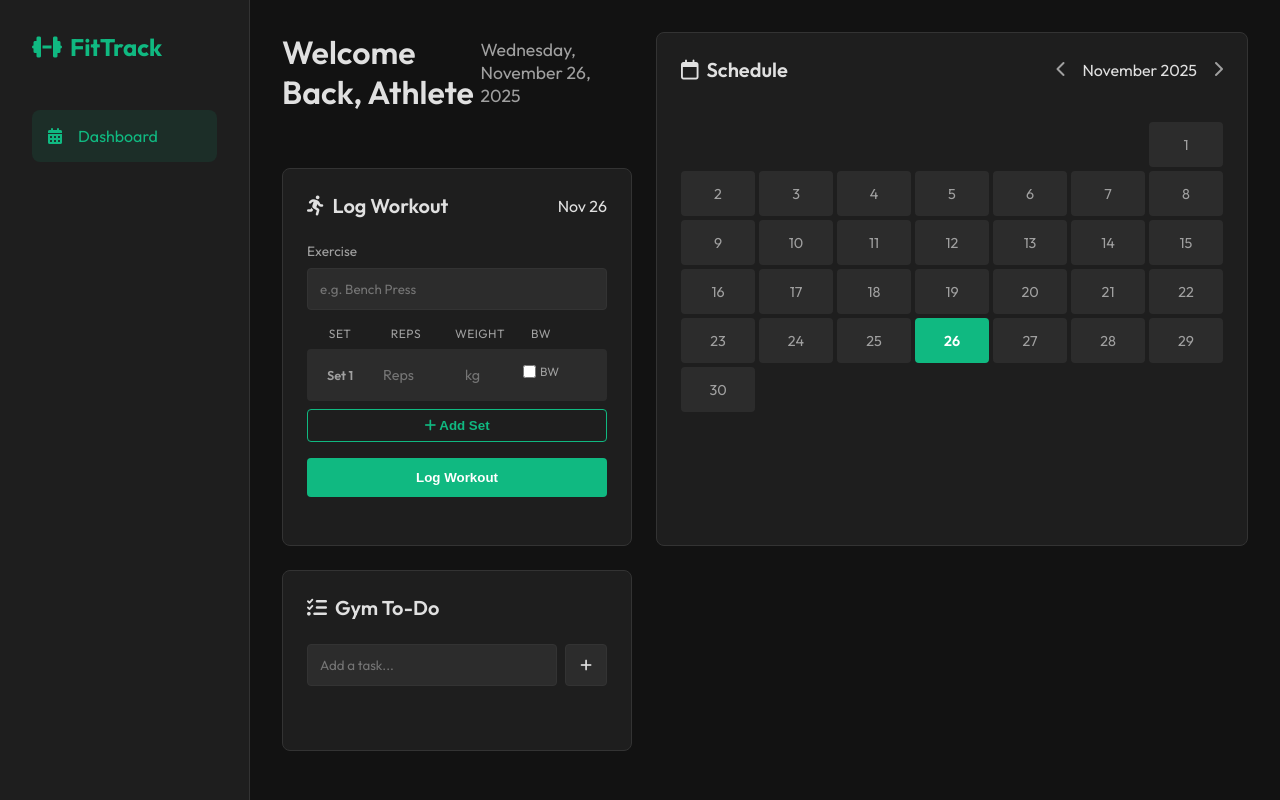
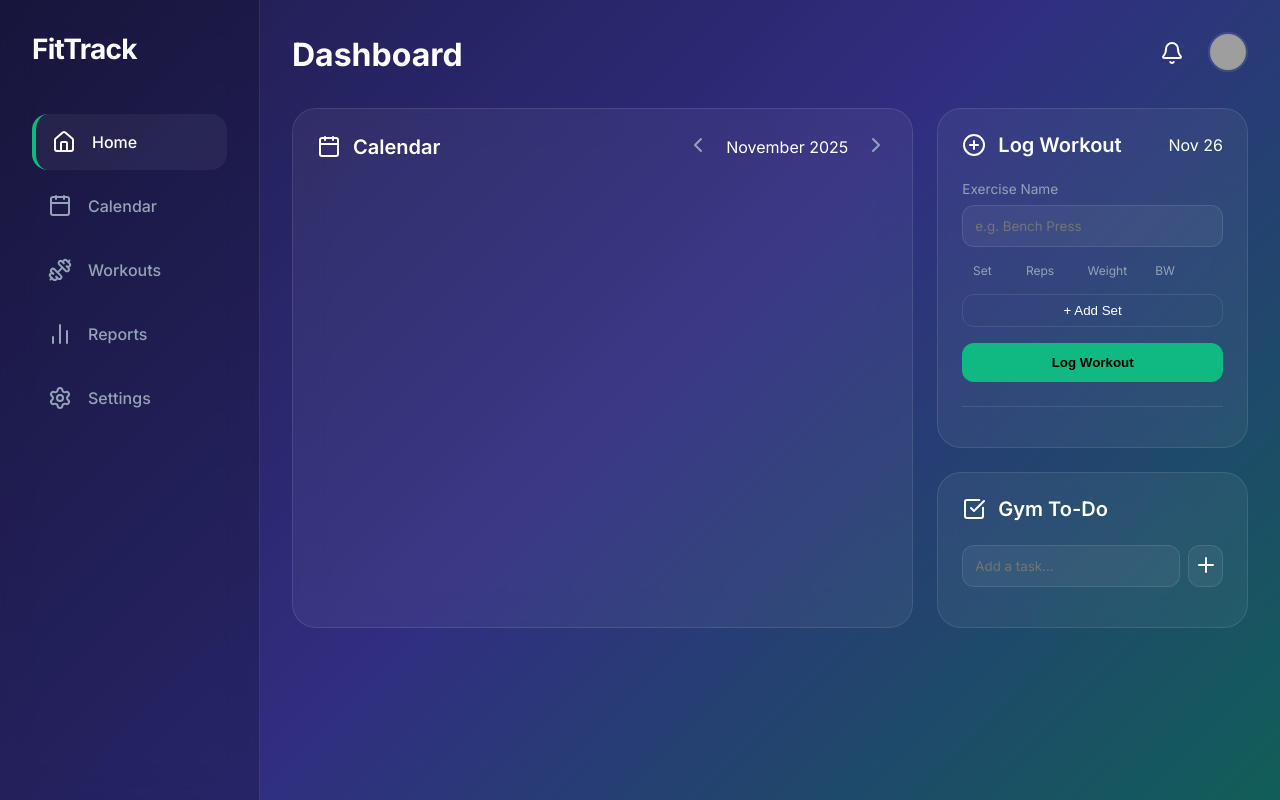
Before and after one commit to Heavenly-Demon-0835/Workout-Tracker, a Flask app: page / in a window 1280 px wide. Run offline with Flask 3, Linux system fonts and the light colour scheme; grey boxes are pictures that could not be loaded.

Commit message:
Update: FitTrack Glassmorphism Dashboard

```diff
--- a/static/script.js
+++ b/static/script.js
@@ -14,21 +14,6 @@
     const workoutForm = document.getElementById('workoutForm');
     const setsContainer = document.getElementById('setsContainer');
     const addSetBtn = document.getElementById('addSetBtn');
-    const workoutList = document.getElementById('workoutList');
-    const todoInput = document.getElementById('todoInput');
-    const addTodoBtn = document.getElementById('addTodoBtn');
-    const todoList = document.getElementById('todoList');
-
-    // Initial Setup
-    currentDateDisplay.textContent = currentDate.toLocaleDateString('en-US', { weekday: 'long', year: 'numeric', month: 'long', day: 'numeric' });
-    renderCalendar();
-    loadDataForDate(selectedDate);
-    addSetRow(); // Add initial set row
-
-    // Event Listeners
-    prevMonthBtn.addEventListener('click', () => {
-        currentDate.setMonth(currentDate.getMonth() - 1);
-        renderCalendar();
 });
 
 nextMonthBtn.addEventListener('click', () => {
--- a/static/style.css
+++ b/static/style.css
@@ -1,14 +1,26 @@
 :root {
-    --bg-dark: #121212;
-    --bg-card: #1E1E1E;
-    --text-primary: #E0E0E0;
-    --text-secondary: #A0A0A0;
+    --bg-gradient-start: #1e1b4b;
+    /* Deep Purple */
+    --bg-gradient-mid: #312e81;
+    /* Indigo */
+    --bg-gradient-end: #115e59;
+    /* Teal */
+
+    --glass-bg: rgba(255, 255, 255, 0.05);
+    --glass-border: rgba(255, 255, 255, 0.1);
+    --glass-blur: blur(16px);
+
+    --text-primary: #ffffff;
+    --text-secondary: #94a3b8;
+
     --accent: #10b981;
-    --accent-hover: #059669;
-    --danger: #ef4444;
-    --border: #333333;
-    --input-bg: #2C2C2C;
-    --font-main: 'Outfit', sans-serif;
+    /* Neon Green */
+    --accent-glow: 0 0 10px rgba(16, 185, 129, 0.5);
+
+    --font-main: 'Inter', sans-serif;
+    --radius-xl: 1.5rem;
+    --radius-lg: 1rem;
+    --radius-md: 0.75rem;
 }
 
 * {
@@ -19,7 +31,8 @@
 
 body {
     font-family: var(--font-main);
-    background-color: var(--bg-dark);
+    background: linear-gradient(135deg, var(--bg-gradient-start), var(--bg-gradient-mid), var(--bg-gradient-end));
+    background-attachment: fixed;
     color: var(--text-primary);
     height: 100vh;
     overflow: hidden;
@@ -32,26 +45,28 @@
 
 /* Sidebar */
 .sidebar {
-    width: 250px;
-    background-color: var(--bg-card);
+    width: 260px;
+    background: rgba(0, 0, 0, 0.2);
+    backdrop-filter: var(--glass-blur);
+    border-right: 1px solid var(--glass-border);
     padding: 2rem;
-    border-right: 1px solid var(--border);
     display: flex;
     flex-direction: column;
 }
 
 .logo {
-    font-size: 1.5rem;
+    font-size: 1.75rem;
     font-weight: 700;
-    color: var(--accent);
+    color: #fff;
     margin-bottom: 3rem;
-    display: flex;
-    align-items: center;
-    gap: 0.5rem;
+    letter-spacing: -0.025em;
 }
 
 .nav-links {
     list-style: none;
+    display: flex;
+    flex-direction: column;
+    gap: 0.5rem;
 }
 
 .nav-links li a {
@@ -61,14 +76,20 @@
     color: var(--text-secondary);
     text-decoration: none;
     padding: 1rem;
-    border-radius: 0.5rem;
-    transition: all 0.2s ease;
+    border-radius: var(--radius-lg);
+    transition: all 0.3s ease;
+    font-weight: 500;
 }
 
-.nav-links li.active a,
+.nav-links li.active a {
+    background: var(--glass-bg);
+    color: #fff;
+    border-left: 4px solid var(--accent);
+}
+
 .nav-links li a:hover {
-    background-color: rgba(16, 185, 129, 0.1);
-    color: var(--accent);
+    background: var(--glass-bg);
+    color: #fff;
 }
 
 /* Main Content */
@@ -79,35 +100,60 @@
 }
 
 .dashboard-header {
-    margin-bottom: 2rem;
     display: flex;
     justify-content: space-between;
     align-items: center;
+    margin-bottom: 2rem;
 }
 
 .dashboard-header h1 {
-    font-weight: 600;
+    font-size: 2rem;
+    font-weight: 700;
 }
 
-.date-display {
-    color: var(--text-secondary);
-    font-size: 1.1rem;
+.header-actions {
+    display: flex;
+    align-items: center;
+    gap: 1.5rem;
+}
+
+.icon-btn {
+    background: none;
+    border: none;
+    color: var(--text-primary);
+    cursor: pointer;
+    position: relative;
+}
+
+.icon-btn:hover {
+    color: var(--accent);
+}
+
+.avatar img {
+    width: 40px;
+    height: 40px;
+    border-radius: 50%;
+    border: 2px solid var(--glass-border);
 }
 
 /* Grid Layout */
 .dashboard-grid {
     display: grid;
-    grid-template-columns: 350px 1fr;
-    grid-template-rows: auto 1fr;
+    grid-template-columns: 2fr 1fr;
+    /* Calendar takes more space */
+    grid-template-rows: auto auto;
     gap: 1.5rem;
-    height: calc(100vh - 150px);
+    grid-template-areas:
+        "calendar workout"
+        "calendar todo";
 }
 
 .card {
-    background-color: var(--bg-card);
-    border-radius: 0.5rem;
+    background: var(--glass-bg);
+    backdrop-filter: var(--glass-blur);
+    border: 1px solid var(--glass-border);
+    border-radius: var(--radius-xl);
     padding: 1.5rem;
-    border: 1px solid var(--border);
     display: flex;
     flex-direction: column;
 }
@@ -124,12 +170,12 @@
     font-weight: 600;
     display: flex;
     align-items: center;
-    gap: 0.5rem;
+    gap: 0.75rem;
 }
 
-/* Calendar */
+/* Widget A: Calendar */
 .calendar-card {
-    grid-row: span 2;
+    grid-area: calendar;
 }
 
 .calendar-controls {
@@ -143,55 +189,61 @@
     border: none;
     color: var(--text-secondary);
     cursor: pointer;
-    font-size: 1rem;
 }
 
 .calendar-controls button:hover {
-    color: var(--text-primary);
+    color: #fff;
 }
 
 .calendar-grid {
     display: grid;
     grid-template-columns: repeat(7, 1fr);
-    gap: 0.25rem;
+    gap: 1rem;
     margin-top: 1rem;
+    flex: 1;
 }
 
 .calendar-day {
-    height: 45px;
+    aspect-ratio: 1;
     display: flex;
+    flex-direction: column;
     align-items: center;
     justify-content: center;
-    border-radius: 0.25rem;
+    border-radius: var(--radius-lg);
     cursor: pointer;
-    font-size: 0.9rem;
     color: var(--text-secondary);
-    transition: all 0.2s;
-    background-color: var(--input-bg);
+    position: relative;
+    transition: all 0.3s ease;
+    background: rgba(255, 255, 255, 0.02);
 }
 
 .calendar-day:hover {
-    background-color: #383838;
-    color: var(--text-primary);
+    background: rgba(255, 255, 255, 0.1);
+    color: #fff;
 }
 
 .calendar-day.active {
-    background-color: var(--accent);
+    background: var(--glass-bg);
+    border: 1px solid var(--accent);
     color: #fff;
-    font-weight: 600;
+    box-shadow: var(--accent-glow);
 }
 
 .calendar-day.has-data::after {
     content: '';
-    position: absolute;
-    bottom: 4px;
-    width: 4px;
-    height: 4px;
-    background-color: var(--text-primary);
+    width: 6px;
+    height: 6px;
+    background-color: var(--accent);
     border-radius: 50%;
+    margin-top: 4px;
+    box-shadow: 0 0 5px var(--accent);
 }
 
-/* Forms & Inputs */
+/* Widget B: Log Workout */
+.workout-card {
+    grid-area: workout;
+}
+
 .form-group {
     margin-bottom: 1rem;
 }
@@ -205,114 +257,53 @@
 
 input {
     width: 100%;
-    background-color: var(--input-bg);
-    border: 1px solid var(--border);
+    background: rgba(255, 255, 255, 0.05);
+    border: 1px solid var(--glass-border);
     padding: 0.75rem;
-    border-radius: 0.25rem;
-    color: var(--text-primary);
+    border-radius: var(--radius-md);
+    color: #fff;
     font-family: var(--font-main);
-    transition: border-color 0.2s;
+    transition: all 0.3s;
 }
 
 input:focus {
     outline: none;
     border-color: var(--accent);
+    background: rgba(255, 255, 255, 0.1);
 }
 
-.btn-primary {
-    width: 100%;
-    background-color: var(--accent);
-    color: #fff;
-    border: none;
-    padding: 0.75rem;
-    border-radius: 0.25rem;
-    font-weight: 600;
-    cursor: pointer;
-    transition: background-color 0.2s;
-}
-
-.btn-primary:hover {
-    background-color: var(--accent-hover);
-}
-
-.btn-secondary {
-    width: 100%;
-    background-color: transparent;
-    color: var(--accent);
-    border: 1px solid var(--accent);
-    padding: 0.5rem;
-    border-radius: 0.25rem;
-    font-weight: 600;
-    cursor: pointer;
-    transition: background-color 0.2s;
-}
-
-.btn-secondary:hover {
-    background-color: rgba(16, 185, 129, 0.1);
-}
-
-/* Dynamic Sets */
 .set-headers {
     display: grid;
-    grid-template-columns: 50px 1fr 1fr 40px 30px;
+    grid-template-columns: 40px 1fr 1fr 40px 30px;
     gap: 0.5rem;
     margin-bottom: 0.5rem;
-    padding: 0 0.5rem;
     text-align: center;
-}
-
-.set-headers span {
+    font-size: 0.75rem;
     color: var(--text-secondary);
-    font-size: 0.75rem;
-    text-transform: uppercase;
-    letter-spacing: 0.5px;
 }
 
 .set-row {
     display: grid;
-    grid-template-columns: 50px 1fr 1fr 40px 30px;
+    grid-template-columns: 40px 1fr 1fr 40px 30px;
     gap: 0.5rem;
     align-items: center;
     margin-bottom: 0.5rem;
-    background-color: var(--input-bg);
-    padding: 0.5rem;
-    border-radius: 0.25rem;
 }
 
 .set-number {
+    text-align: center;
     color: var(--text-secondary);
-    font-size: 0.8rem;
-    font-weight: 600;
-    text-align: center;
+    font-size: 0.85rem;
 }
 
 .set-row input {
     padding: 0.5rem;
-    font-size: 0.9rem;
-    background-color: transparent;
-    border-color: transparent;
     text-align: center;
-}
-
-.set-row input:focus {
-    background-color: #383838;
-    border-color: var(--accent);
 }
 
 .bw-toggle {
     display: flex;
-    align-items: center;
-    gap: 0.25rem;
-    cursor: pointer;
-    color: var(--text-secondary);
-    font-size: 0.75rem;
-    user-select: none;
     justify-content: center;
-}
-
-.bw-toggle input {
-    width: auto;
-    margin: 0;
 }
 
 .remove-set-btn {
@@ -320,132 +311,134 @@
     border: none;
     color: var(--text-secondary);
     cursor: pointer;
-    padding: 0.25rem;
-    display: flex;
-    align-items: center;
-    justify-content: center;
-    transition: color 0.2s;
 }
 
 .remove-set-btn:hover {
     color: var(--danger);
 }
 
-/* Lists */
-.workout-list,
-.todo-list {
-    margin-top: 1.5rem;
-    overflow-y: auto;
-    flex: 1;
-    padding-right: 0.5rem;
+.btn-primary {
+    width: 100%;
+    background: var(--accent);
+    color: #000;
+    border: none;
+    padding: 0.75rem;
+    border-radius: var(--radius-md);
+    font-weight: 600;
+    cursor: pointer;
+    margin-top: 1rem;
+    transition: all 0.3s;
 }
 
-/* Scrollbar Styling */
-::-webkit-scrollbar {
-    width: 6px;
+.btn-primary:hover {
+    background: #059669;
+    box-shadow: var(--accent-glow);
 }
 
-::-webkit-scrollbar-track {
+.btn-secondary {
+    width: 100%;
     background: transparent;
+    border: 1px solid var(--glass-border);
+    color: var(--text-primary);
+    padding: 0.5rem;
+    border-radius: var(--radius-md);
+    cursor: pointer;
+    margin-top: 0.5rem;
+    transition: all 0.3s;
 }
 
-::-webkit-scrollbar-thumb {
-    background: #444;
-    border-radius: 3px;
+.btn-secondary:hover {
+    border-color: var(--accent);
+    color: var(--accent);
 }
 
-::-webkit-scrollbar-thumb:hover {
-    background: #555;
+/* Widget C: Gym To-Do */
+.todo-card {
+    grid-area: todo;
 }
 
-.workout-item,
-.todo-item {
-    background-color: var(--input-bg);
-    padding: 1rem;
-    border-radius: 0.25rem;
-    margin-bottom: 0.75rem;
-    display: flex;
-    justify-content: space-between;
-    align-items: center;
-    border: 1px solid transparent;
-    transition: border-color 0.2s;
-}
-
-.workout-item:hover,
-.todo-item:hover {
-    border-color: var(--border);
-}
-
-.workout-info h3 {
-    font-size: 1rem;
-    margin-bottom: 0.25rem;
-    color: var(--text-primary);
-}
-
-.workout-stats {
-    color: var(--text-secondary);
-    font-size: 0.85rem;
-}
-
-.delete-btn {
-    background: none;
-    border: none;
-    color: var(--text-secondary);
-    cursor: pointer;
-    opacity: 0;
-    transition: all 0.2s;
-    padding: 0.5rem;
-}
-
-.workout-item:hover .delete-btn,
-.todo-item:hover .delete-btn {
-    opacity: 1;
-}
-
-.delete-btn:hover {
-    color: var(--danger);
-}
-
-/* To-Do Specific */
 .todo-input-group {
     display: flex;
     gap: 0.5rem;
     margin-bottom: 1rem;
 }
 
-.todo-input-group input {
-    flex: 1;
-}
-
 .todo-input-group button {
-    background-color: var(--input-bg);
-    border: 1px solid var(--border);
+    background: var(--glass-bg);
+    border: 1px solid var(--glass-border);
     width: 42px;
-    border-radius: 0.25rem;
-    color: var(--text-primary);
+    border-radius: var(--radius-md);
+    color: #fff;
     cursor: pointer;
-    transition: all 0.2s;
 }
 
 .todo-input-group button:hover {
-    background-color: var(--accent);
     border-color: var(--accent);
+    color: var(--accent);
+}
+
+.todo-list {
+    max-height: 200px;
+    overflow-y: auto;
+}
+
+.todo-item {
+    background: rgba(255, 255, 255, 0.03);
+    padding: 0.75rem;
+    border-radius: var(--radius-md);
+    margin-bottom: 0.5rem;
+    display: flex;
+    align-items: center;
+    justify-content: space-between;
+}
+
+.todo-check {
+    color: var(--accent);
+    margin-right: 0.75rem;
+    cursor: pointer;
 }
 
 .todo-item.completed span {
     text-decoration: line-through;
     color: var(--text-secondary);
-    opacity: 0.7;
 }
 
-.todo-check {
-    cursor: pointer;
-    margin-right: 0.75rem;
-    color: var(--accent);
-    font-size: 1.1rem;
+/* Recent Workouts (Compact List) */
+.recent-workouts {
+    margin-top: 1.5rem;
+    border-top: 1px solid var(--glass-border);
+    padding-top: 1rem;
+    max-height: 150px;
+    overflow-y: auto;
+}
+
+.workout-item {
+    padding: 0.5rem;
+    border-bottom: 1px solid rgba(255, 255, 255, 0.05);
+    font-size: 0.9rem;
+}
+
+.workout-info h3 {
+    font-size: 0.95rem;
+    color: #fff;
+}
+
+.workout-stats {
+    font-size: 0.8rem;
+    color: var(--text-secondary);
 }
 
 /* Mobile Responsive */
+@media (max-width: 1024px) {
+    .dashboard-grid {
+        grid-template-columns: 1fr;
+        grid-template-areas:
+            "calendar"
+            "workout"
+            "todo";
+    }
+}
+
 @media (max-width: 768px) {
     .app-container {
         flex-direction: column;
--- a/templates/index.html
+++ b/templates/index.html
@@ -1,39 +1,97 @@
-{% extends 'base.html' %}
+<!DOCTYPE html>
+<html lang="en">
 
-{% block content %}
-<div class="dashboard-grid">
-    <!-- Header -->
+<head>
+    <meta charset="UTF-8">
+    <meta name="viewport" content="width=device-width, initial-scale=1.0">
+    <title>FitTrack</title>
+    <link rel="stylesheet" href="{{ url_for('static', filename='style.css') }}">
+    <link rel="manifest" href="{{ url_for('static', filename='manifest.json') }}">
+    <link rel="preconnect" href="https://fonts.googleapis.com">
+    <link rel="preconnect" href="https://fonts.gstatic.com" crossorigin>
+    <link href="https://fonts.googleapis.com/css2?family=Inter:wght@400;500;600;700&display=swap" rel="stylesheet">
+    <script src="https://unpkg.com/lucide@latest"></script>
+</head>
+
+<body>
+    <div class="app-container">
+        <!-- Sidebar -->
+        <aside class="sidebar">
+            <div class="logo">
+                FitTrack
+            </div>
+            <ul class="nav-links">
+                <li class="active">
+                    <a href="#">
+                        <i data-lucide="home"></i>
+                        <span>Home</span>
+                    </a>
+                </li>
+                <li>
+                    <a href="#">
+                        <i data-lucide="calendar"></i>
+                        <span>Calendar</span>
+                    </a>
+                </li>
+                <li>
+                    <a href="#">
+                        <i data-lucide="dumbbell"></i>
+                        <span>Workouts</span>
+                    </a>
+                </li>
+                <li>
+                    <a href="#">
+                        <i data-lucide="bar-chart-2"></i>
+                        <span>Reports</span>
+                    </a>
+                </li>
+                <li>
+                    <a href="#">
+                        <i data-lucide="settings"></i>
+                        <span>Settings</span>
+                    </a>
+                </li>
+            </ul>
+        </aside>
+
+        <!-- Main Content -->
+        <main class="main-content">
             <header class="dashboard-header">
-        <h1>Welcome Back, Athlete</h1>
-        <div class="date-display" id="currentDateDisplay"></div>
+                <h1>Dashboard</h1>
+                <div class="header-actions">
+                    <button class="icon-btn"><i data-lucide="bell"></i></button>
+                    <div class="avatar">
+                        <img src="https://api.dicebear.com/7.x/avataaars/svg?seed=Felix" alt="User">
+                    </div>
+                </div>
             </header>
 
-    <!-- Calendar Section -->
-    <section class="card calendar-card">
+            <div class="dashboard-grid">
+                <!-- Widget A: Calendar -->
+                <div class="card calendar-card">
                     <div class="card-header">
-            <h2><i class="fa-regular fa-calendar"></i> Schedule</h2>
+                        <h2><i data-lucide="calendar"></i> Calendar</h2>
                         <div class="calendar-controls">
-                <button id="prevMonth"><i class="fa-solid fa-chevron-left"></i></button>
-                <span id="monthYear"></span>
-                <button id="nextMonth"><i class="fa-solid fa-chevron-right"></i></button>
+                            <button id="prevMonth"><i data-lucide="chevron-left"></i></button>
+                            <span id="monthDisplay">November 2025</span>
+                            <button id="nextMonth"><i data-lucide="chevron-right"></i></button>
                         </div>
                     </div>
                     <div class="calendar-grid" id="calendarGrid">
-            <!-- Calendar generated by JS -->
+                        <!-- Calendar Days Generated by JS -->
                     </div>
-    </section>
+                </div>
 
-
-    <!-- Workout Logger Section -->
-    <section class="card workout-card">
+                <!-- Widget B: Log Workout -->
+                <div class="card workout-card">
                     <div class="card-header">
-            <h2><i class="fa-solid fa-person-running"></i> Log Workout</h2>
-            <span class="selected-date-label" id="selectedDateLabel">Today</span>
+                        <h2><i data-lucide="plus-circle"></i> Log Workout</h2>
+                        <span class="date-display" id="currentDate">Nov 26</span>
                     </div>
-        <form id="workoutForm">
+                    <div class="workout-form">
                         <div class="form-group">
-                <label>Exercise</label>
-                <input type="text" id="exerciseName" placeholder="e.g. Bench Press" required>
+                            <label for="exerciseName">Exercise Name</label>
+                            <input type="text" id="exerciseName" placeholder="e.g. Bench Press">
                         </div>
 
                         <div class="set-headers">
@@ -44,30 +102,38 @@
                             <span></span>
                         </div>
                         <div id="setsContainer">
-                <!-- Dynamic Set Rows will go here -->
+                            <!-- Dynamic Sets -->
+                        </div>
+                        <button id="addSetBtn" class="btn-secondary">+ Add Set</button>
+                        <button id="logWorkoutBtn" class="btn-primary">Log Workout</button>
+                    </div>
+                    <!-- Recent Workouts List (Compact) -->
+                    <div class="recent-workouts" id="workoutList">
+                        <!-- Added items will appear here -->
+                    </div>
                 </div>
 
-            <button type="button" id="addSetBtn" class="btn-secondary"><i class="fa-solid fa-plus"></i> Add Set</button>
-            <button type="submit" class="btn-primary" style="margin-top: 1rem;">Log Workout</button>
-        </form>
-
-        <div class="workout-list" id="workoutList">
-            <!-- Workouts for selected date -->
-        </div>
-    </section>
-
-    <!-- To-Do List Section -->
-    <section class="card todo-card">
+                <!-- Widget C: Gym To-Do -->
+                <div class="card todo-card">
                     <div class="card-header">
-            <h2><i class="fa-solid fa-list-check"></i> Gym To-Do</h2>
+                        <h2><i data-lucide="check-square"></i> Gym To-Do</h2>
                     </div>
                     <div class="todo-input-group">
                         <input type="text" id="todoInput" placeholder="Add a task...">
-            <button id="addTodoBtn"><i class="fa-solid fa-plus"></i></button>
+                        <button id="addTodoBtn"><i data-lucide="plus"></i></button>
                     </div>
-        <ul class="todo-list" id="todoList">
-            <!-- To-Dos for selected date -->
-        </ul>
-    </section>
+                    <div class="todo-list" id="todoList">
+                        <!-- To-Do Items -->
                     </div>
-{% endblock %}
+                </div>
+            </div>
+        </main>
+    </div>
+
+    <script src="{{ url_for('static', filename='script.js') }}"></script>
+    <script>
+        lucide.createIcons();
+    </script>
+</body>
+
+</html>
```
Also changed, not shown: other parts of static/style.css (+10 -25 lines). Lines whose indentation alone changed are shown as unchanged.
